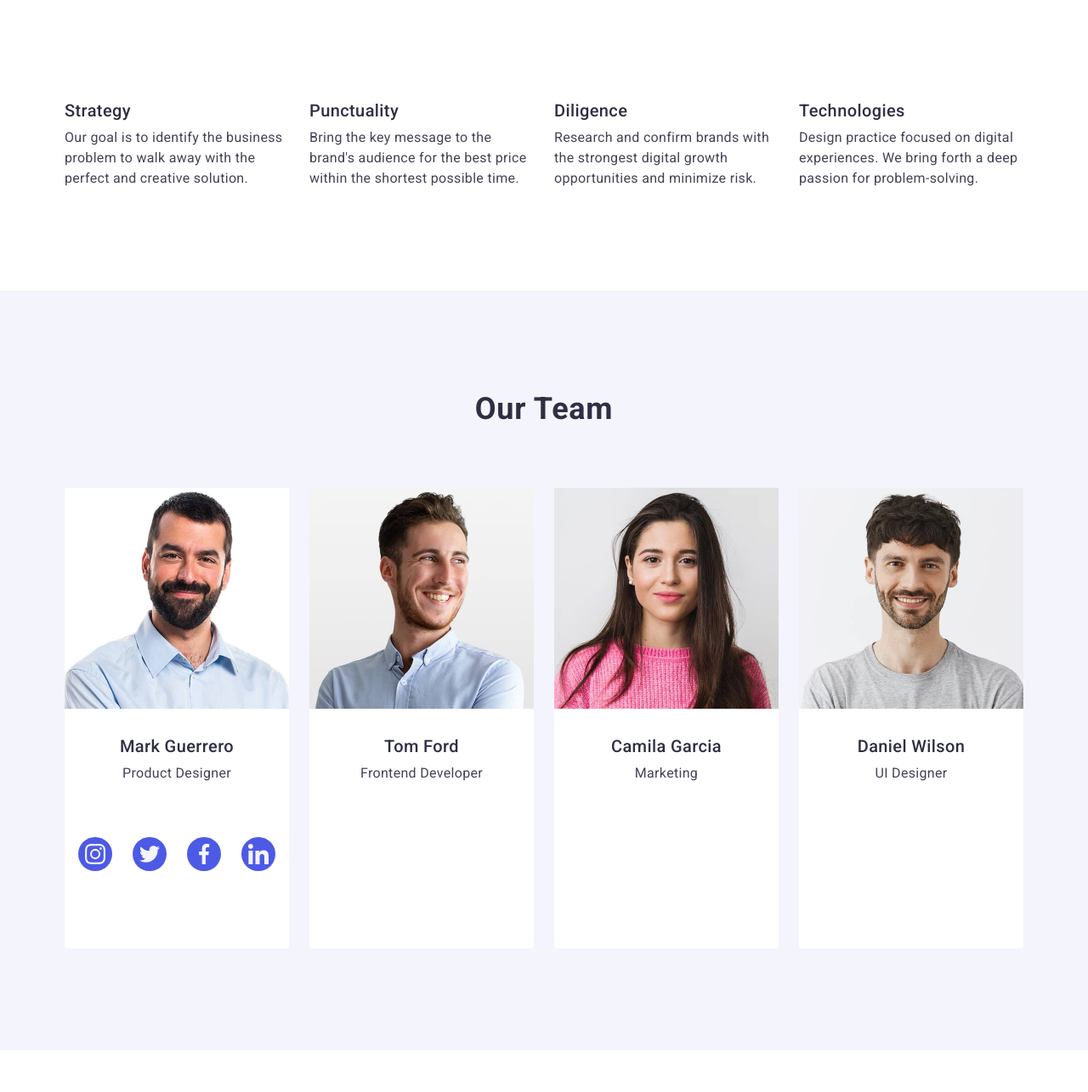
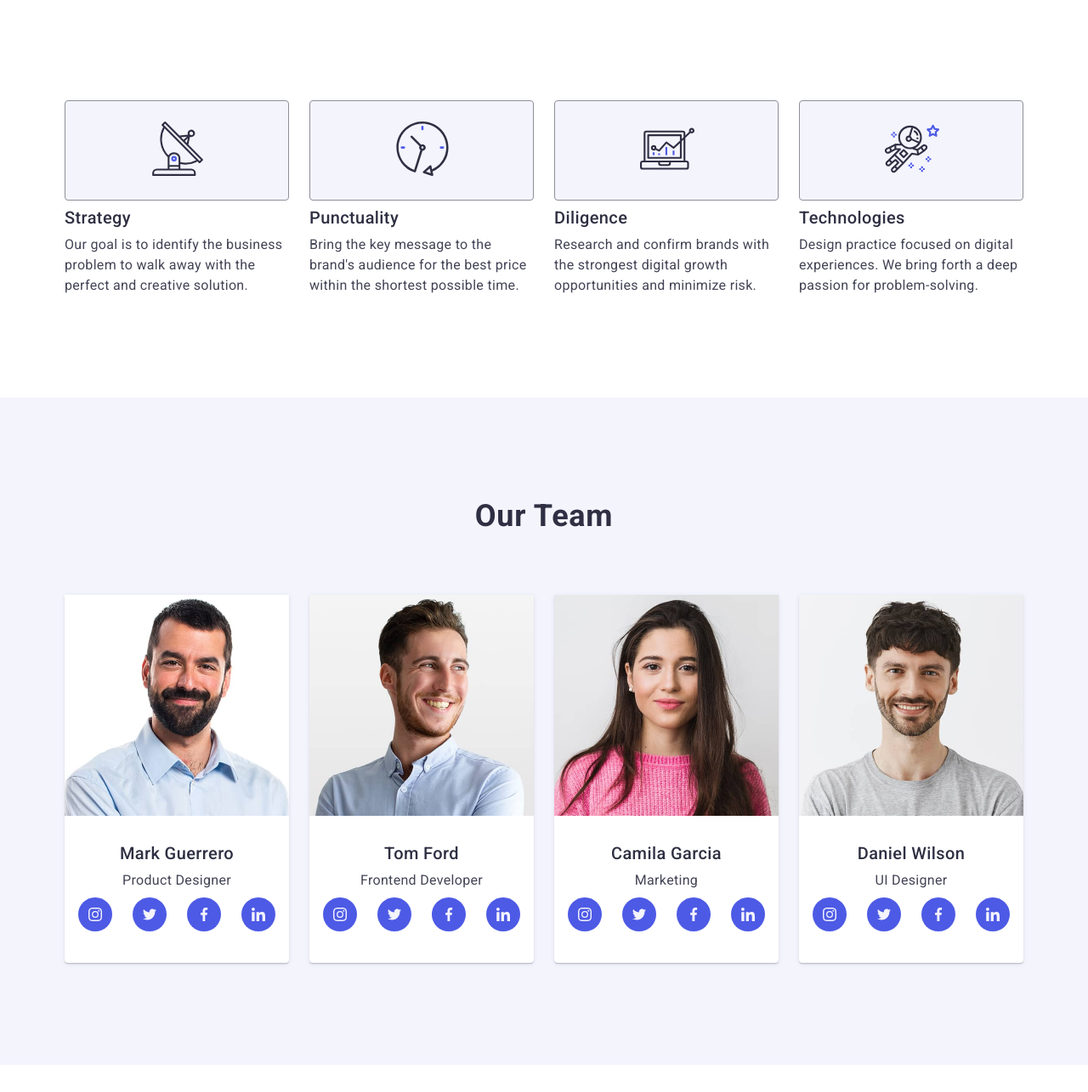
Before and after one commit to Roman-3005/goit-markup-hw-04, a plain HTML site: page index.html in a window 1280 px wide. Shown: the part 675-1960 px from the top of the page at 85% size. Drawn offline with nearby package versions, Linux system fonts and the light colour scheme.

Commit message:
add footer

```diff
--- a/css/styles.css
+++ b/css/styles.css
@@ -220,6 +220,19 @@ img {
   flex-basis: calc((100% - 72px) / 4);
 }
 
+.advantages-icon {
+  margin: 0 auto;
+}
+
+.advantages-title-icon {
+  border: 1px solid #8e8f99;
+  border-radius: 4px;
+  width: 264px;
+  background-color: #f4f4fd;
+  padding: 24px 100px;
+  margin-bottom: 8px;
+}
+
 .advantages-title {
   font-weight: 500;
   font-size: 20px;
@@ -260,7 +273,8 @@ img {
   background-color: #ffffff;
   flex-basis: calc((100% - 3 * 24px) / 4);
   border-radius: 0px 0px 4px 4px;
-  /* box-shadow: 0 4px 8px rgba(0, 0, 0, 0.7), 0 6px 12px rgba(255, 0, 0, 0.7) */
+  box-shadow: 0 2px 1px 0 rgba(46, 47, 66, 0.08),
+    0 1px 1px 0 rgba(46, 47, 66, 0.16), 0 1px 6px 0 rgba(46, 47, 66, 0.08);
 }
 
 .team-item-text {
@@ -296,18 +310,16 @@ img {
 }
 
 .team-item-list {
+  box-sizing: border-box;
   justify-content: center;
   align-items: center;
   gap: 24px;
-  height: auto;
 }
 
-.team-item-icon {
-  display: block;
-padding-top: 0;
-}
-
-
+/* .team-item-icon {
+display: block;
+margin:  0;
+} */
 
 /* #endregion Team-section */
 
@@ -387,4 +399,19 @@ padding-top: 0;
   color: #f4f4fd;
   max-width: 264px;
 }
+
+.footer-social {
+  max-width: 208px;
+  gap: 16px;
+  margin-left: 120px;
+}
+
+.footer-text-social {
+  font-weight: 500;
+  font-size: 16px;
+  line-height: 1.5;
+  letter-spacing: 0.02em;
+  color: #fff;
+  margin-bottom: 16px;
+}
 /* #endregion Footer */
--- a/index.html
+++ b/index.html
@@ -68,6 +68,11 @@
           <h2 class="advantages-heading visually-hidden">Hidden title</h2>
           <ul class="advantages-list">
             <li class="advantages-ltem">
+              <div class="advantages-title-icon">
+                <svg class="advantages-icon" width="64" height="64">
+                  <use href="./images/icons.svg#icon-antenna-adv"></use>
+                </svg>
+              </div>
               <h3 class="advantages-title">Strategy</h3>
               <p class="advantages-text">
                 Our goal is to identify the business problem to walk away with
@@ -75,6 +80,11 @@
               </p>
             </li>
             <li class="advantages-ltem">
+              <div class="advantages-title-icon">
+                <svg class="advantages-icon" width="64" height="64">
+                  <use href="./images/icons.svg#icon-clock-adv"></use>
+                </svg>
+              </div>
               <h3 class="advantages-title">Punctuality</h3>
               <p class="advantages-text">
                 Bring the key message to the brand's audience for the best price
@@ -82,6 +92,11 @@
               </p>
             </li>
             <li class="advantages-ltem">
+              <div class="advantages-title-icon">
+                <svg class="advantages-icon" width="64" height="64">
+                  <use href="./images/icons.svg#icon-diagram-adv"></use>
+                </svg>
+              </div>
               <h3 class="advantages-title">Diligence</h3>
               <p class="advantages-text">
                 Research and confirm brands with the strongest digital growth
@@ -89,6 +104,11 @@
               </p>
             </li>
             <li class="advantages-ltem">
+              <div class="advantages-title-icon">
+                <svg class="advantages-icon" width="64" height="64">
+                  <use href="./images/icons.svg#icon-astronaut-adv"></use>
+                </svg>
+              </div>
               <h3 class="advantages-title">Technologies</h3>
               <p class="advantages-text">
                 Design practice focused on digital experiences. We bring forth a
@@ -116,23 +136,23 @@
                 <p class="team-text">Product Designer</p>
                 <ul class="team-item-list">
                   <li class="team-item-icon">
-                    <svg width="40px" heigth="40px">
-                      <use href="./images/icons.svg#icon-youtube-team"></use>
+                    <svg width="40px" height="40px">
+                      <use href="./images/icons.svg#icon-youtube-footer"></use>
                     </svg>
                   </li>
                   <li>
-                    <svg width="40px" heigth="40px">
-                      <use href="./images/icons.svg#icon-twitter-team"></use>
+                    <svg width="40px" height="40px">
+                      <use href="./images/icons.svg#icon-twitter-footer"></use>
                     </svg>
                   </li>
                   <li>
-                    <svg width="40px" heigth="40px">
-                      <use href="./images/icons.svg#icon-facebook-team"></use>
+                    <svg width="40px" height="40px">
+                      <use href="./images/icons.svg#icon-facebook-footer"></use>
                     </svg>
                   </li>
                   <li>
-                    <svg width="40px" heigth="40px">
-                      <use href="./images/icons.svg#icon-insta-team"></use>
+                    <svg width="40px" height="40px">
+                      <use href="./images/icons.svg#icon-insta-footer"></use>
                     </svg>
                   </li>
                 </ul>
@@ -149,6 +169,28 @@
               <div class="team-item-text">
                 <h3 class="team-title">Tom Ford</h3>
                 <p class="team-text">Frontend Developer</p>
+                <ul class="team-item-list">
+                  <li class="team-item-icon">
+                    <svg width="40px" height="40px">
+                      <use href="./images/icons.svg#icon-youtube-footer"></use>
+                    </svg>
+                  </li>
+                  <li>
+                    <svg width="40px" height="40px">
+                      <use href="./images/icons.svg#icon-twitter-footer"></use>
+                    </svg>
+                  </li>
+                  <li>
+                    <svg width="40px" height="40px">
+                      <use href="./images/icons.svg#icon-facebook-footer"></use>
+                    </svg>
+                  </li>
+                  <li>
+                    <svg width="40px" height="40px">
+                      <use href="./images/icons.svg#icon-insta-footer"></use>
+                    </svg>
+                  </li>
+                </ul>
               </div>
             </li>
             <li class="team-item">
@@ -162,6 +204,28 @@
               <div class="team-item-text">
                 <h3 class="team-title">Camila Garcia</h3>
                 <p class="team-text">Marketing</p>
+                <ul class="team-item-list">
+                  <li class="team-item-icon">
+                    <svg width="40px" height="40px">
+                      <use href="./images/icons.svg#icon-youtube-footer"></use>
+                    </svg>
+                  </li>
+                  <li>
+                    <svg width="40px" height="40px">
+                      <use href="./images/icons.svg#icon-twitter-footer"></use>
+                    </svg>
+                  </li>
+                  <li>
+                    <svg width="40px" height="40px">
+                      <use href="./images/icons.svg#icon-facebook-footer"></use>
+                    </svg>
+                  </li>
+                  <li>
+                    <svg width="40px" height="40px">
+                      <use href="./images/icons.svg#icon-insta-footer"></use>
+                    </svg>
+                  </li>
+                </ul>
               </div>
             </li>
             <li class="team-item">
@@ -175,6 +239,28 @@
               <div class="team-item-text">
                 <h3 class="team-title">Daniel Wilson</h3>
                 <p class="team-text">UI Designer</p>
+                <ul class="team-item-list">
+                  <li class="team-item-icon">
+                    <svg width="40px" height="40px">
+                      <use href="./images/icons.svg#icon-youtube-footer"></use>
+                    </svg>
+                  </li>
+                  <li>
+                    <svg width="40px" height="40px">
+                      <use href="./images/icons.svg#icon-twitter-footer"></use>
+                    </svg>
+                  </li>
+                  <li>
+                    <svg width="40px" height="40px">
+                      <use href="./images/icons.svg#icon-facebook-footer"></use>
+                    </svg>
+                  </li>
+                  <li>
+                    <svg width="40px" height="40px">
+                      <use href="./images/icons.svg#icon-insta-footer"></use>
+                    </svg>
+                  </li>
+                </ul>
               </div>
             </li>
           </ul>
@@ -277,6 +363,31 @@
           Increase the flow of customers and sales for your business with
           digital marketing & growth solutions.
         </p>
+        <div>
+          <p class="footer-text-social">Social media</p>
+          <ul>
+            <li>
+              <svg width="40px" height="40px">
+                <use href="./images/icons.svg#icon-youtube-team"></use>
+              </svg>
+            </li>
+            <li>
+              <svg width="40px" height="40px">
+                <use href="./images/icons.svg#icon-twitter-team"></use>
+              </svg>
+            </li>
+            <li>
+              <svg width="40px" height="40px">
+                <use href="./images/icons.svg#icon-facebook-team"></use>
+              </svg>
+            </li>
+            <li>
+              <svg width="40px" height="40px">
+                <use href="./images/icons.svg#icon-insta-team"></use>
+              </svg>
+            </li>
+          </ul>
+        </div>
       </div>
     </footer>
   </body>
```
